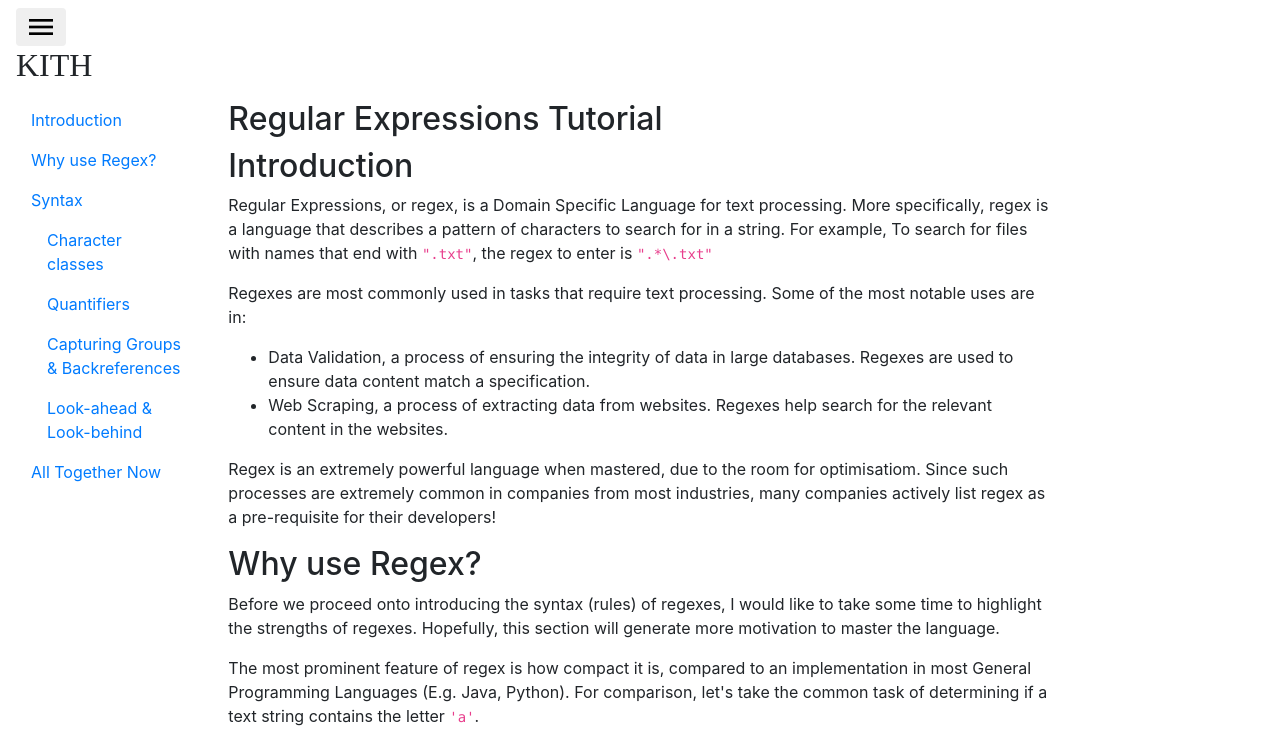
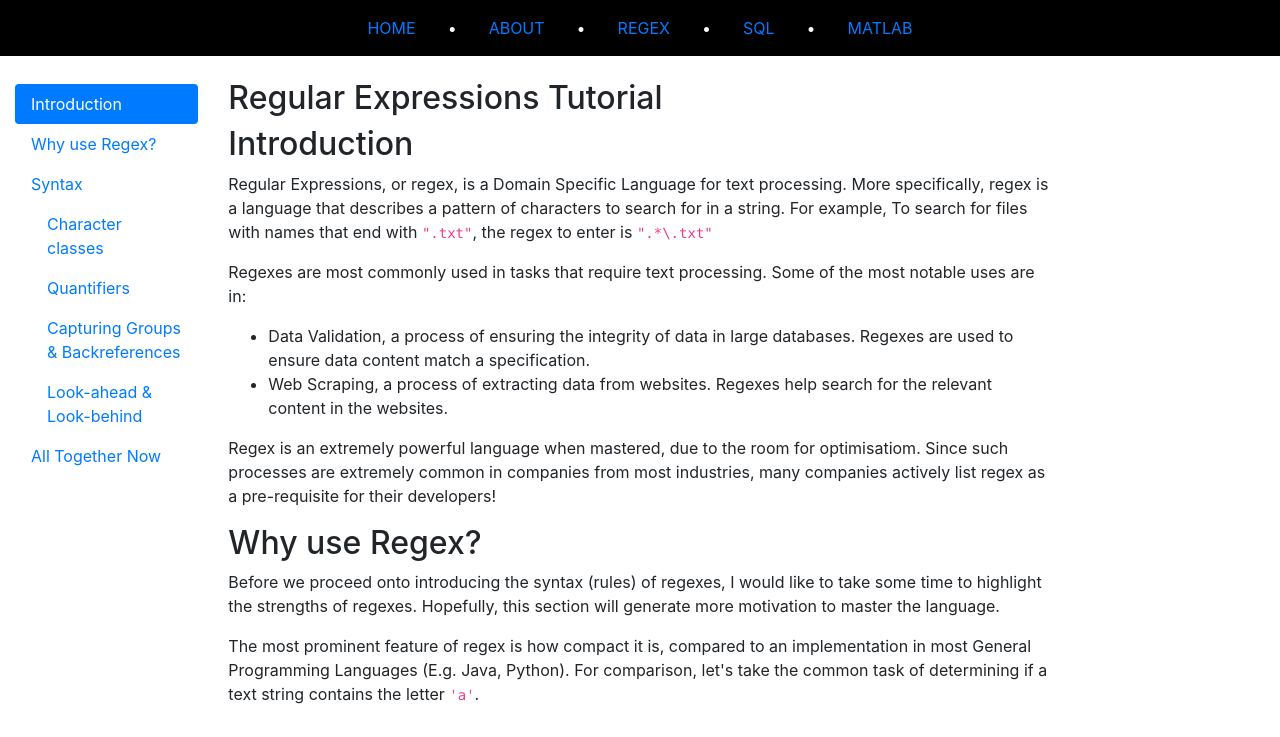
Before and after one commit to atomizewhitewhey/atomizewhitewhey.github.io, a website: page views/article-regex.html in a window 1280 px wide. Shown: the top 737 px of the page. Drawn offline with nearby package versions, Linux system fonts and the light colour scheme.

Commit message:
Added css for regex article header nav

```diff
--- /dev/null
+++ b/css/article-header.css
@@ -0,0 +1,23 @@
+.article-header {
+  display: flex;
+  flex-direction: row;
+  justify-content: center;
+  background-color: black;
+  top: 0;
+  position: fixed;
+  width: 100%;
+  transition: top 0.2s ease-in-out;
+  z-index: 1000;
+}
+
+.hide-header {
+  top: -4em;
+}
+
+.article-header:nth-child(odd) {
+  color: white;
+}
+
+.article-header a {
+  margin: 1em;
+}
--- a/css/article.css
+++ b/css/article.css
@@ -2,4 +2,17 @@
   width: 100%;
   padding-left: 15px;
   padding-right: 15px;
+  transition: transform 0.2s ease-in-out;
 }
+
+#article-content {
+  margin-top: 15px;
+}
+
+.shift-down-for-header {
+  transform: translateY(4em);
+}
+
+.shift-up-for-header {
+  transform: translateY(-4em);
+}
--- a/views/article-regex.html
+++ b/views/article-regex.html
@@ -8,19 +8,23 @@
 
     <link href="../node_modules/bootstrap/dist/css/bootstrap.min.css" rel="stylesheet">
     <link href="../css/article-regex.css" rel="stylesheet">
+    <link href="../css/article-header.css" rel="stylesheet">
     <link href="../css/article-navbar.css" rel="stylesheet">
     <link href="../css/article.css" rel="stylesheet">
   </head>
   <body>
-    <nav class="navbar navbar-inverse navbar-fixed-top">
-      <div class="navbar-header" style = "text-align:center;">
-        <button type="button" class="btn btn-demo" data-toggle="modal" data-target="#myModal" style = "float:left; outline:none !important;">
-        <a><img src = "../img/menu.png"></a>
-        </button>
-        <h2 style="font-family: kinfolkFont">KITH</h2>
-      </div>
+    <nav class="article-header">
+        <a href="">HOME</a>
+        <a>&bull;</a>
+        <a href="">ABOUT</a>
+        <a>&bull;</a>
+        <a href="">REGEX</a>
+        <a>&bull;</a>
+        <a href="">SQL</a>
+        <a>&bull;</a>
+        <a href="">MATLAB</a>
     </nav>
-    <div class="article-container">
+    <div class="article-container shift-down-for-header">
       <div class="row">
         <div class="col-2">
           <nav id="article-nav" class="nav nav-pills flex-column">
@@ -36,7 +40,7 @@
             <a class="nav-link" href="#all-together-now">All Together Now</a>
           </nav>
         </div>
-        <div data-spy="scroll" data-target="#article-nav" class="col-8">
+        <div id="article-content" data-spy="scroll" data-target="#article-nav" class="col-8">
           <h2>Regular Expressions Tutorial</h2>
           <div id="introduction">
             <h2>Introduction</h2>
@@ -480,6 +484,9 @@ public static boolean isValidPassword2(String input) {
   </body>
   <script src="https://cdn.rawgit.com/google/code-prettify/master/loader/run_prettify.js?autorun=true&amp;skin=desert"></script>
   <script>
+  var lastScrollTop = window.pageYOffset;
+  console.log("lastScrollTop!: " + lastScrollTop);
+
   function getGlobalOffsetTop(element) {
     var offset = 0;
     while (element) {
@@ -508,6 +515,33 @@ public static boolean isValidPassword2(String input) {
       anchor.classList.remove("active");
     });
   }
-  window.onscroll = switchActiveState;
+
+  function displayHeader() {
+    var newY = window.pageYOffset;
+
+    var header = document.querySelector(".article-header");
+
+    if (newY > lastScrollTop) {
+      console.log("scrolled down!");
+      lastScrollTop = newY;
+
+      header.classList.add("hide-header");
+      // document.querySelector("#article-nav").classList.remove("shift-down-for-header");
+      // document.querySelector("#article-content").classList.remove("shift-down-for-header");
+      document.querySelector(".article-container").classList.remove("shift-down-for-header");
+      return;
+    }
+
+    header.classList.remove("hide-header");
+    // document.querySelector("#article-nav").classList.add("shift-down-for-header");
+    // document.querySelector("#article-content").classList.add("shift-down-for-header");
+    document.querySelector(".article-container").classList.add("shift-down-for-header");
+
+    lastScrollTop = newY;
+    console.log("scrolled up!");
+  }
+
+  window.addEventListener('scroll', switchActiveState);
+  window.addEventListener('scroll', displayHeader);
   </script>
 </html>
```
